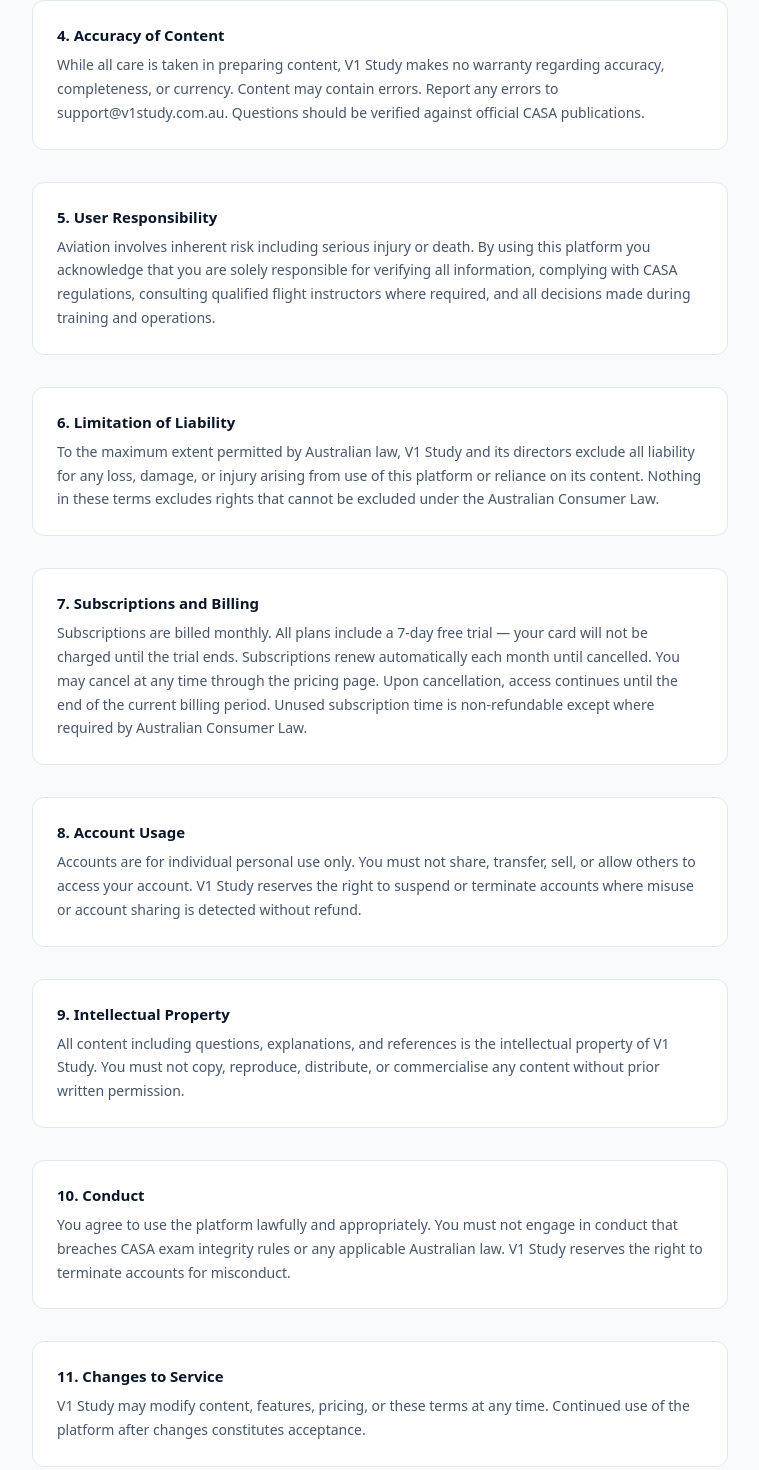
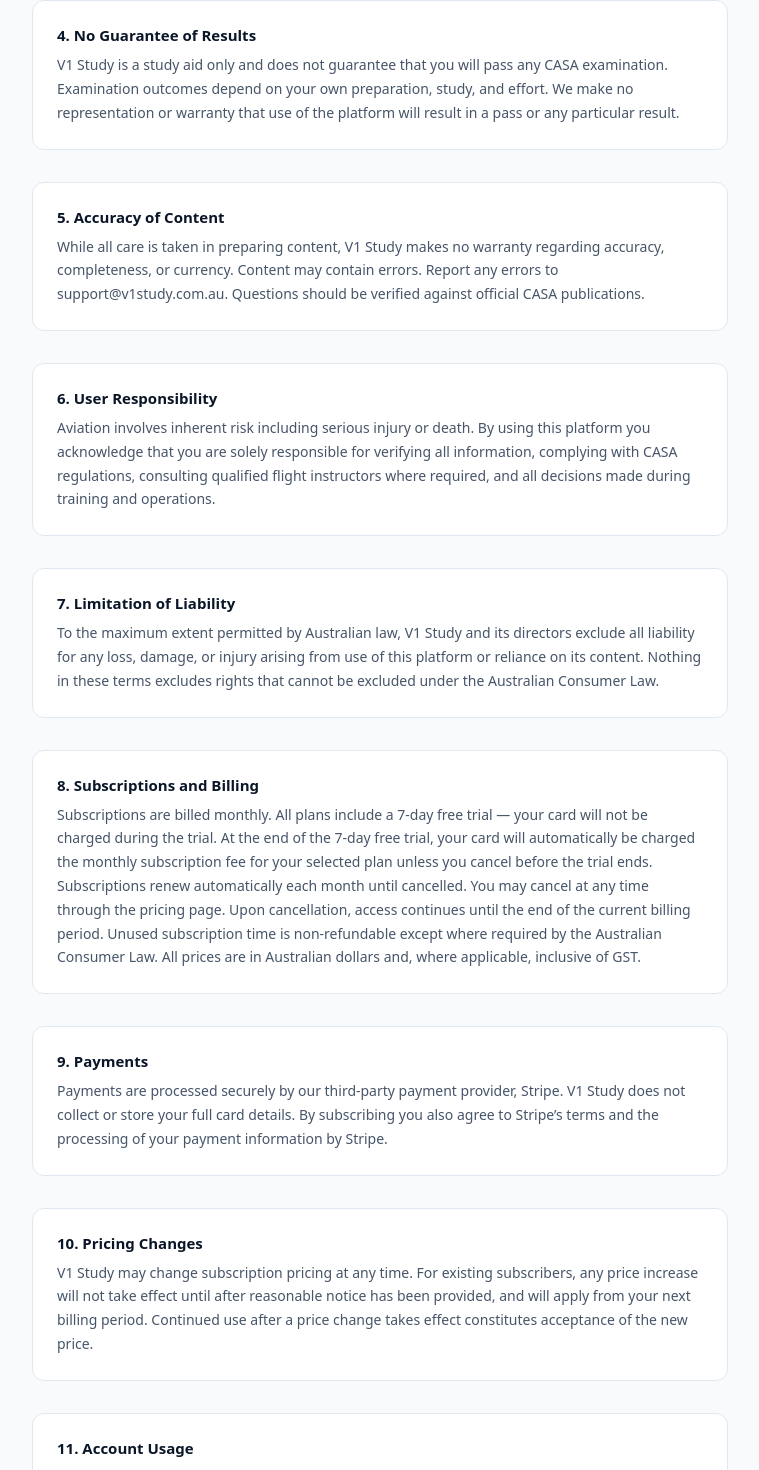
Before and after one commit to daniellongford/V1Study, a Next.js app: page /terms in a window 1280 px wide. Shown: the part 799-2269 px from the top of the page, without its empty margins (260-1019 px from the left). Built offline with nearby package versions, Linux system fonts and the light colour scheme.

Commit message:
Update page.tsx

```diff
--- a/app/terms/page.tsx
+++ b/app/terms/page.tsx
@@ -14,43 +14,71 @@ const sections = [
     content: 'Content on this platform does not replace instruction from a qualified flight instructor, official CASA publications, aircraft flight manuals, or applicable Australian aviation regulations. Always verify content against official CASA sources before reliance.',
   },
   {
-    title: '4. Accuracy of Content',
+    title: '4. No Guarantee of Results',
+    content: 'V1 Study is a study aid only and does not guarantee that you will pass any CASA examination. Examination outcomes depend on your own preparation, study, and effort. We make no representation or warranty that use of the platform will result in a pass or any particular result.',
+  },
+  {
+    title: '5. Accuracy of Content',
     content: 'While all care is taken in preparing content, V1 Study makes no warranty regarding accuracy, completeness, or currency. Content may contain errors. Report any errors to support@v1study.com.au. Questions should be verified against official CASA publications.',
   },
   {
-    title: '5. User Responsibility',
+    title: '6. User Responsibility',
     content: 'Aviation involves inherent risk including serious injury or death. By using this platform you acknowledge that you are solely responsible for verifying all information, complying with CASA regulations, consulting qualified flight instructors where required, and all decisions made during training and operations.',
   },
   {
-    title: '6. Limitation of Liability',
+    title: '7. Limitation of Liability',
     content: 'To the maximum extent permitted by Australian law, V1 Study and its directors exclude all liability for any loss, damage, or injury arising from use of this platform or reliance on its content. Nothing in these terms excludes rights that cannot be excluded under the Australian Consumer Law.',
   },
   {
-    title: '7. Subscriptions and Billing',
-    content: 'Subscriptions are billed monthly. All plans include a 7-day free trial — your card will not be charged until the trial ends. Subscriptions renew automatically each month until cancelled. You may cancel at any time through the pricing page. Upon cancellation, access continues until the end of the current billing period. Unused subscription time is non-refundable except where required by Australian Consumer Law.',
+    title: '8. Subscriptions and Billing',
+    content: 'Subscriptions are billed monthly. All plans include a 7-day free trial — your card will not be charged during the trial. At the end of the 7-day free trial, your card will automatically be charged the monthly subscription fee for your selected plan unless you cancel before the trial ends. Subscriptions renew automatically each month until cancelled. You may cancel at any time through the pricing page. Upon cancellation, access continues until the end of the current billing period. Unused subscription time is non-refundable except where required by the Australian Consumer Law. All prices are in Australian dollars and, where applicable, inclusive of GST.',
   },
   {
-    title: '8. Account Usage',
+    title: '9. Payments',
+    content: 'Payments are processed securely by our third-party payment provider, Stripe. V1 Study does not collect or store your full card details. By subscribing you also agree to Stripe\u2019s terms and the processing of your payment information by Stripe.',
+  },
+  {
+    title: '10. Pricing Changes',
+    content: 'V1 Study may change subscription pricing at any time. For existing subscribers, any price increase will not take effect until after reasonable notice has been provided, and will apply from your next billing period. Continued use after a price change takes effect constitutes acceptance of the new price.',
+  },
+  {
+    title: '11. Account Usage',
     content: 'Accounts are for individual personal use only. You must not share, transfer, sell, or allow others to access your account. V1 Study reserves the right to suspend or terminate accounts where misuse or account sharing is detected without refund.',
   },
   {
-    title: '9. Intellectual Property',
+    title: '12. Privacy and Data',
+    content: 'To provide the service we collect and store limited personal information, including your email address and quiz activity, and process your payment through Stripe. Your data is stored securely with our infrastructure providers. We use your information only to operate and improve the platform and to communicate with you about your account. We do not sell your personal information. You may request access to or deletion of your account data by contacting support@v1study.com.au. By using the platform you consent to this handling of your information in accordance with the Australian Privacy Principles.',
+  },
+  {
+    title: '13. Intellectual Property',
     content: 'All content including questions, explanations, and references is the intellectual property of V1 Study. You must not copy, reproduce, distribute, or commercialise any content without prior written permission.',
   },
   {
-    title: '10. Conduct',
+    title: '14. Conduct',
     content: 'You agree to use the platform lawfully and appropriately. You must not engage in conduct that breaches CASA exam integrity rules or any applicable Australian law. V1 Study reserves the right to terminate accounts for misconduct.',
   },
   {
-    title: '11. Changes to Service',
-    content: 'V1 Study may modify content, features, pricing, or these terms at any time. Continued use of the platform after changes constitutes acceptance.',
+    title: '15. Third-Party Services',
+    content: 'The platform relies on third-party services including payment processing, hosting, and infrastructure providers. V1 Study is not liable for any loss or interruption caused by the failure, outage, or act of any third-party provider.',
   },
   {
-    title: '12. Governing Law',
+    title: '16. Changes to or Discontinuation of Service',
+    content: 'V1 Study may modify content, features, pricing, or these terms at any time. We may also discontinue the platform in whole or in part. Where the platform is discontinued, we will provide reasonable notice to active subscribers. Continued use of the platform after changes constitutes acceptance.',
+  },
+  {
+    title: '17. Severability',
+    content: 'If any provision of these terms is found to be invalid or unenforceable, that provision will be severed and the remaining provisions will continue in full force and effect.',
+  },
+  {
+    title: '18. Entire Agreement',
+    content: 'These terms constitute the entire agreement between you and V1 Study regarding the platform and supersede any prior agreements or understandings.',
+  },
+  {
+    title: '19. Governing Law',
     content: 'These terms are governed by the laws of Queensland, Australia. Any disputes will be handled in Queensland courts.',
   },
   {
-    title: '13. Contact',
+    title: '20. Contact',
     content: 'For questions about these terms contact support@v1study.com.au',
   },
 ]
@@ -58,24 +86,24 @@ const sections = [
 export default function TermsPage() {
   return (
     <main style={{ minHeight: '100vh', background: '#f8fafc', fontFamily: 'system-ui,sans-serif' }}>
-      <nav style={{ background: 'white', borderBottom: '1px solid #e2e8f0', padding: '1rem 2rem', display: 'flex', alignItems: 'center', justifyContent: 'space-between' }}>
+      <nav style={{ background: 'white', borderBottom: '1px solid #e2e8f0', padding: 'clamp(0.875rem, 3vw, 1rem) clamp(1.25rem, 4vw, 2rem)', display: 'flex', alignItems: 'center', justifyContent: 'space-between' }}>
         <a href="/" style={{ textDecoration: 'none' }}>
           <span style={{ fontSize: '20px', fontWeight: '800', color: '#2563eb' }}>V1</span>
           <span style={{ fontSize: '20px', fontWeight: '800', color: '#0a1628' }}> Study</span>
         </a>
-        <div style={{ display: 'flex', gap: '1rem' }}>
+        <div style={{ display: 'flex', gap: 'clamp(1rem, 4vw, 1rem)', alignItems: 'center' }}>
           <a href="/login" style={{ color: '#64748b', textDecoration: 'none', fontSize: '14px' }}>Login</a>
           <a href="/signup" style={{ background: '#2563eb', color: 'white', borderRadius: '8px', padding: '8px 16px', textDecoration: 'none', fontWeight: '600', fontSize: '14px' }}>Sign up free</a>
         </div>
       </nav>
 
-      <div style={{ maxWidth: '760px', margin: '0 auto', padding: '4rem 2rem' }}>
-        <h1 style={{ fontSize: '36px', fontWeight: '800', color: '#0a1628', marginBottom: '0.5rem' }}>Terms and Conditions</h1>
+      <div style={{ maxWidth: '760px', margin: '0 auto', padding: 'clamp(2.5rem, 6vw, 4rem) clamp(1.25rem, 4vw, 2rem)' }}>
+        <h1 style={{ fontSize: 'clamp(28px, 7vw, 36px)', fontWeight: '800', color: '#0a1628', marginBottom: '0.5rem' }}>Terms and Conditions</h1>
         <p style={{ fontSize: '13px', color: '#94a3b8', marginBottom: '3rem' }}>V1 Study</p>
 
         <div style={{ display: 'flex', flexDirection: 'column', gap: '2rem' }}>
           {sections.map((s) => (
-            <div key={s.title} style={{ background: 'white', borderRadius: '12px', padding: '1.5rem', border: '1px solid #e2e8f0' }}>
+            <div key={s.title} style={{ background: 'white', borderRadius: '12px', padding: 'clamp(1.25rem, 4vw, 1.5rem)', border: '1px solid #e2e8f0' }}>
               <h2 style={{ fontSize: '15px', fontWeight: '700', color: '#0a1628', marginBottom: '8px' }}>{s.title}</h2>
               <p style={{ fontSize: '14px', color: '#475569', lineHeight: 1.7, margin: 0 }}>{s.content}</p>
             </div>
@@ -92,7 +120,7 @@ export default function TermsPage() {
           <span style={{ fontWeight: '800', color: '#2563eb' }}>V1</span>
           <span style={{ fontWeight: '800', color: '#0a1628' }}> Study</span>
         </div>
-        <p style={{ fontSize: '13px', color: '#94a3b8' }}>© V1 Study · Built for Australian pilots. · <a href="/terms" style={{ color: '#94a3b8', textDecoration: 'none' }}>Terms & Conditions</a></p>
+        <p style={{ fontSize: '13px', color: '#94a3b8' }}>&copy; V1 Study &middot; Built for Australian pilots. &middot; <a href="/terms" style={{ color: '#94a3b8', textDecoration: 'none' }}>Terms &amp; Conditions</a></p>
       </footer>
     </main>
   )
```
